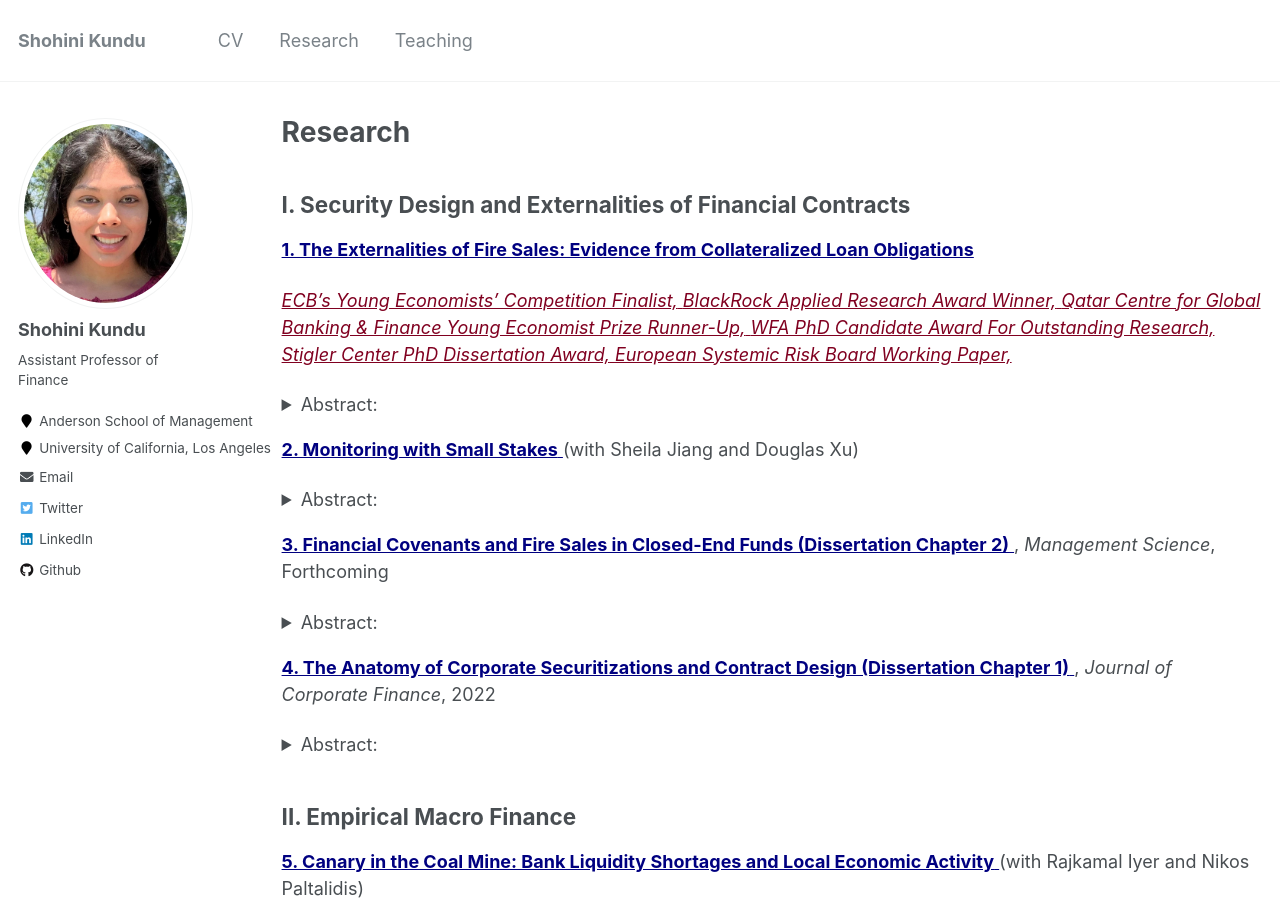
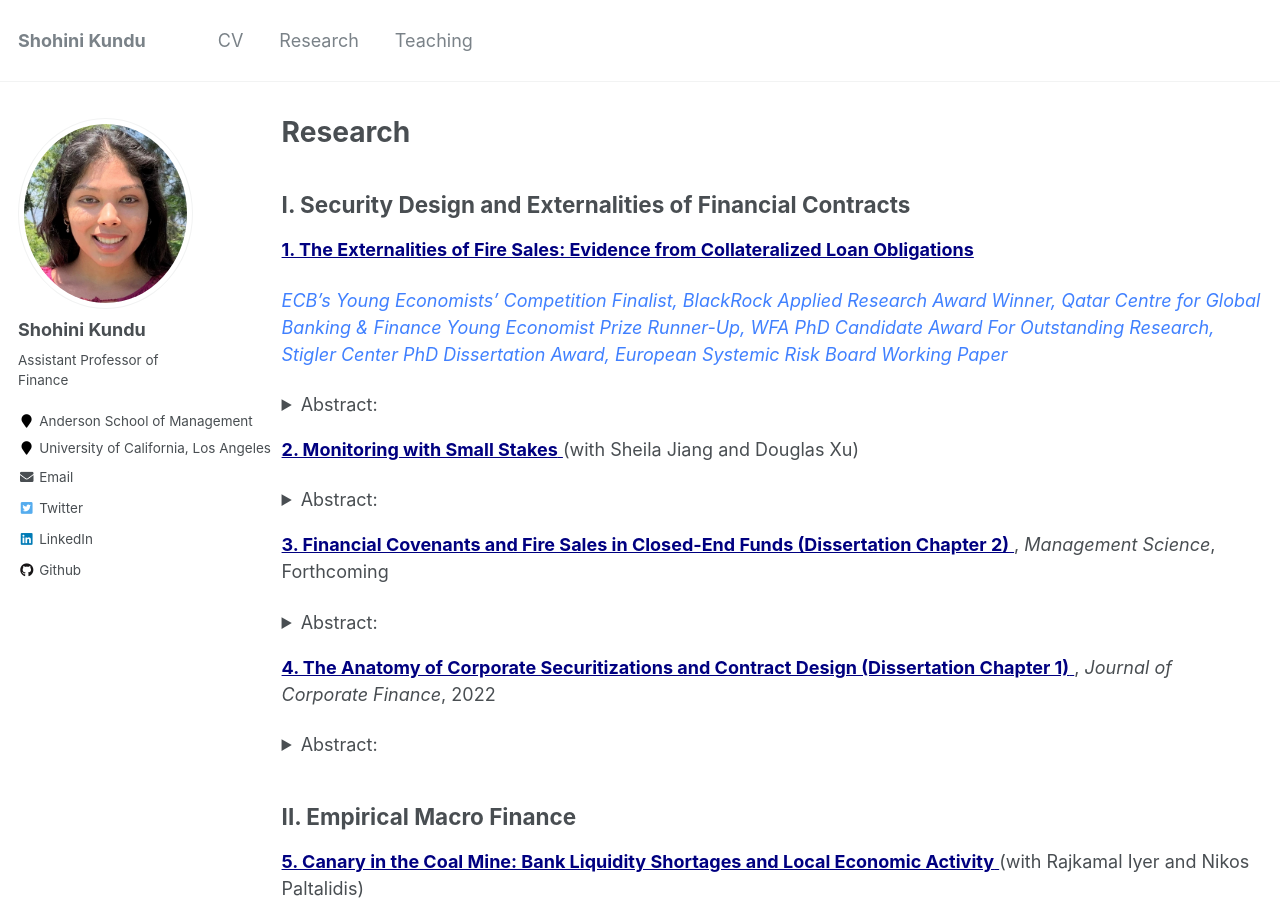
Before and after one commit to shohinikundu/shohinikundu.github.io, a Jekyll site: the page built from _pages/research.md, in a window 1280 px wide and 900 px high. Built offline with Jekyll 4.4.1, drawn with Linux system fonts in a browser that asks for light colours.

Commit message:
Update research.md

```diff
--- a/_pages/research.md
+++ b/_pages/research.md
@@ -9,7 +9,7 @@
 
 <a href="https://papers.ssrn.com/sol3/papers.cfm?abstract_id=3735645" style="color:rgb(0, 0, 128); text-decoration: underline;">**1. The Externalities of Fire Sales: Evidence from Collateralized Loan Obligations** </a>
 
-<a href="https://www.ecb.europa.eu/pub/conferences/ecbforum/previous_fora/2021/html/YE_competition_2021.en.html" style="color:rgb(128, 0, 32);">*ECB's Young Economists' Competition Finalist,* </a> <a href="https://www.blackrock.com/corporate/applied-research-award/prior-program-winners" style="color:rgb(128, 0, 32);">*BlackRock Applied Research Award Winner,* </a> <a href="https://www.kcl.ac.uk/news/young-economist-prize-competition" style="color:rgb(128, 0, 32);">*Qatar Centre for Global Banking & Finance Young Economist Prize Runner-Up,* </a> <a href="https://westernfinance.org/wp-content/uploads/2021.links_.pdf" style="color:rgb(128, 0, 32);">*WFA PhD Candidate Award For Outstanding Research,* </a> <a href="https://www.chicagobooth.edu/research/stigler/research/phd-dissertation-award" style="color:rgb(128, 0, 32);">*Stigler Center PhD Dissertation Award,* </a> <a href="https://www.esrb.europa.eu/pub/pdf/wp/esrb.wp.141.en.pdf?a4df56ef10c1106af985488bee9b0435" style="color:rgb(128, 0, 32);">*European Systemic Risk Board Working Paper,* </a>
+<a href="https://www.ecb.europa.eu/pub/conferences/ecbforum/previous_fora/2021/html/YE_competition_2021.en.html" style="color:rgb(64, 128, 255); text-decoration: none;">*ECB's Young Economists' Competition Finalist,* </a> <a href="https://www.blackrock.com/corporate/applied-research-award/prior-program-winners" style="color:rgb(64, 128, 255); text-decoration: none;">*BlackRock Applied Research Award Winner,* </a> <a href="https://www.kcl.ac.uk/news/young-economist-prize-competition" style="color:rgb(64, 128, 255); text-decoration: none;">*Qatar Centre for Global Banking & Finance Young Economist Prize Runner-Up,* </a> <a href="https://westernfinance.org/wp-content/uploads/2021.links_.pdf" style="color:rgb(64, 128, 255); text-decoration: none;">*WFA PhD Candidate Award For Outstanding Research,* </a> <a href="https://www.chicagobooth.edu/research/stigler/research/phd-dissertation-award" style="color:rgb(64, 128, 255); text-decoration: none;">*Stigler Center PhD Dissertation Award,* </a> <a href="https://www.esrb.europa.eu/pub/pdf/wp/esrb.wp.141.en.pdf?a4df56ef10c1106af985488bee9b0435" style="color:rgb(64, 128, 255);text-decoration: none;">*European Systemic Risk Board Working Paper* </a>
 
 <details>
 <summary>Abstract:</summary>
```
